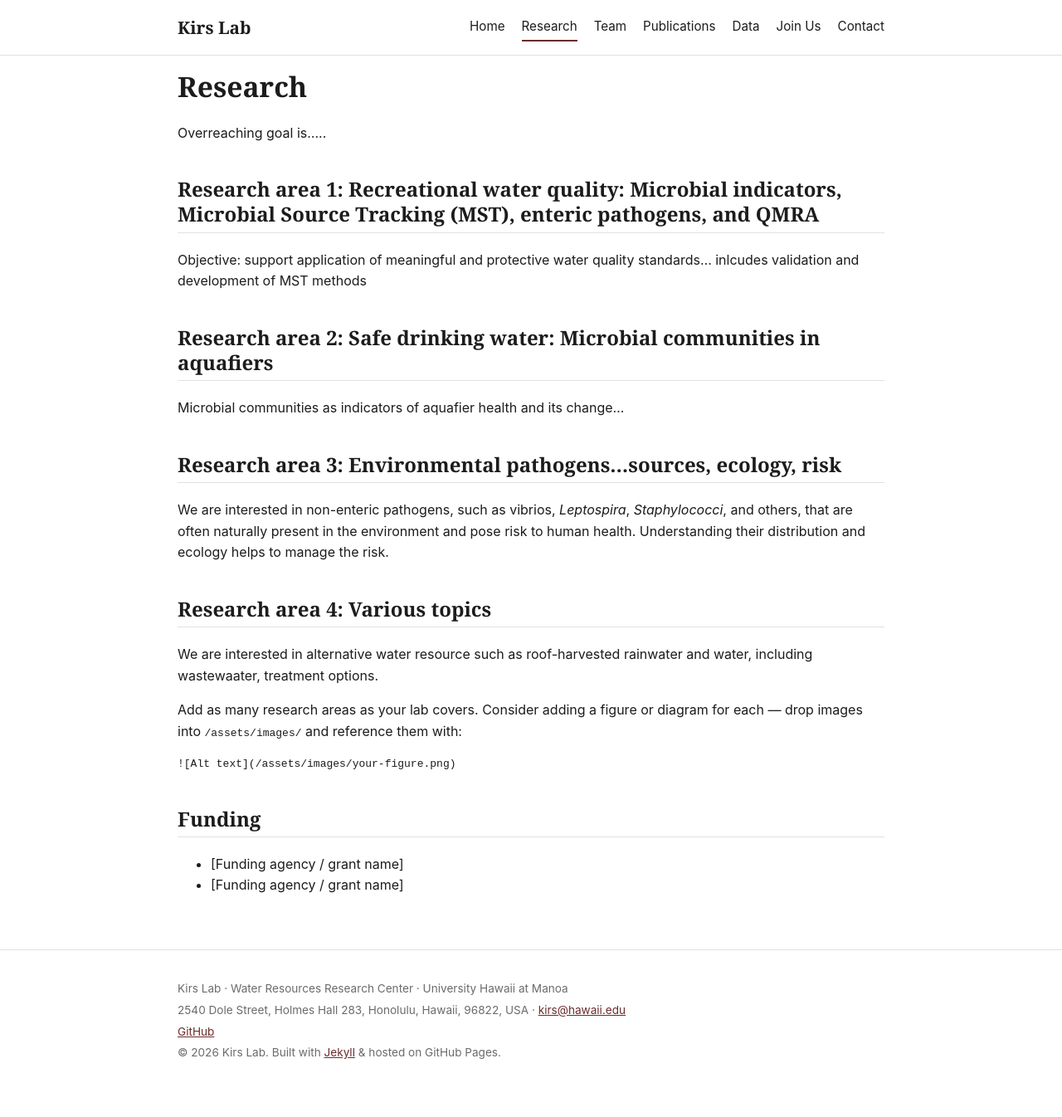
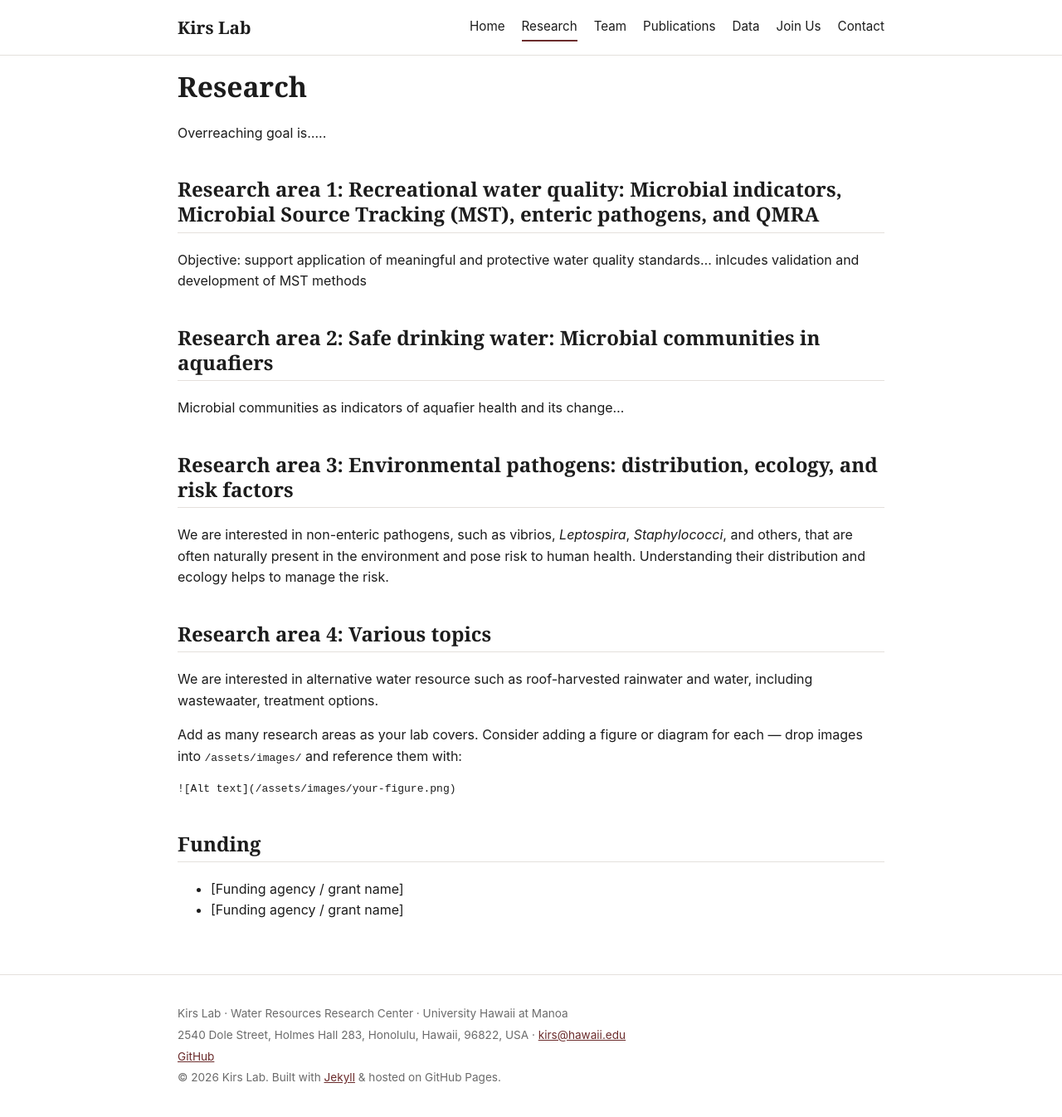
Before and after one commit to MarekKirs/marekkirs.github.io, a Jekyll site: the page built from research.md, in a window 1280 px wide. Shown: the whole page at 83% size. Built offline with Jekyll 4.4.1, drawn with Linux system fonts in a browser that asks for light colours; before the commit the page ends 1316 px from its top, so only the background shows below that.

Commit message:
Update research.md

```diff
--- a/research.md
+++ b/research.md
@@ -16,7 +16,7 @@ Objective: support application of meaningful and protective water quality standa
 
 Microbial communities as indicators of aquafier health and its change...
 
-## Research area 3: Environmental pathogens...sources, ecology, risk
+## Research area 3: Environmental pathogens: distribution, ecology, and risk factors
 
 We are interested in non-enteric pathogens, such as vibrios, *Leptospira*, *Staphylococci*,  and others, that are often naturally present in the environment and pose risk to human health. Understanding their distribution and ecology helps to manage the risk.
 
```
